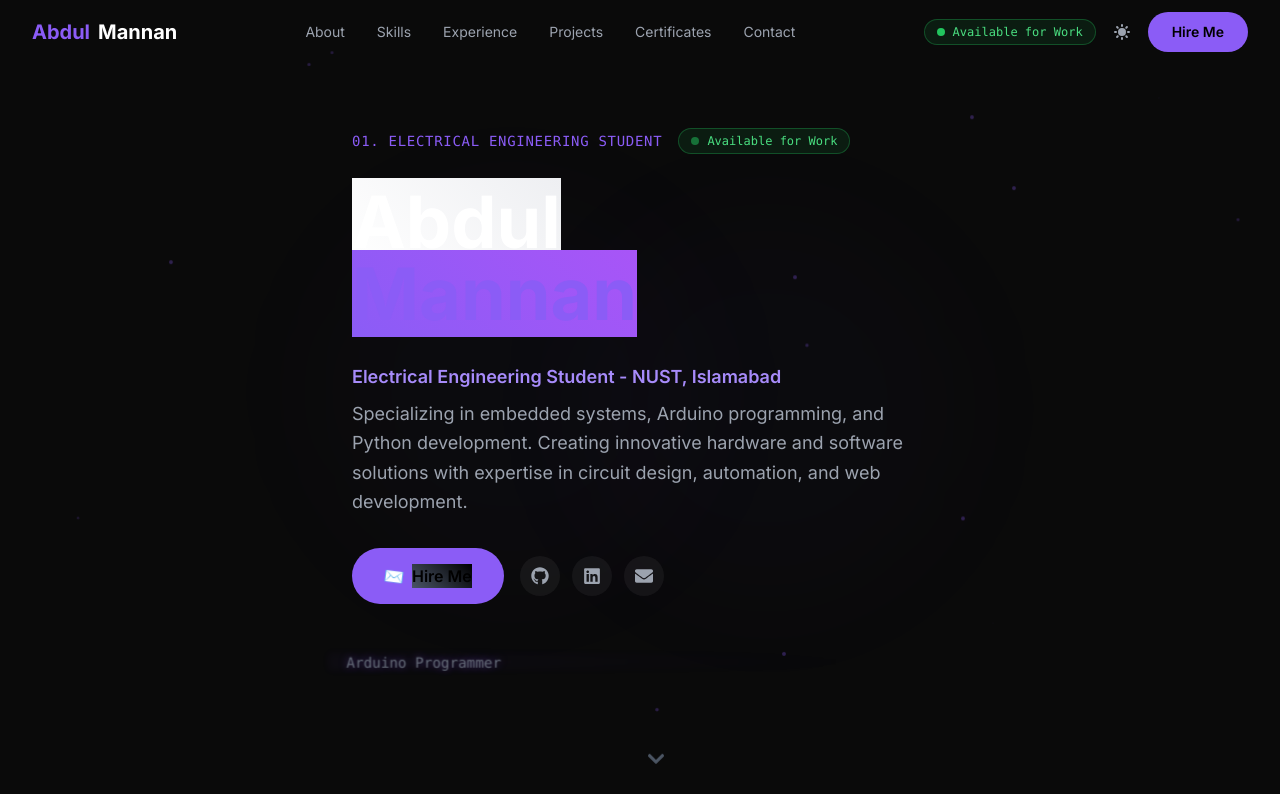
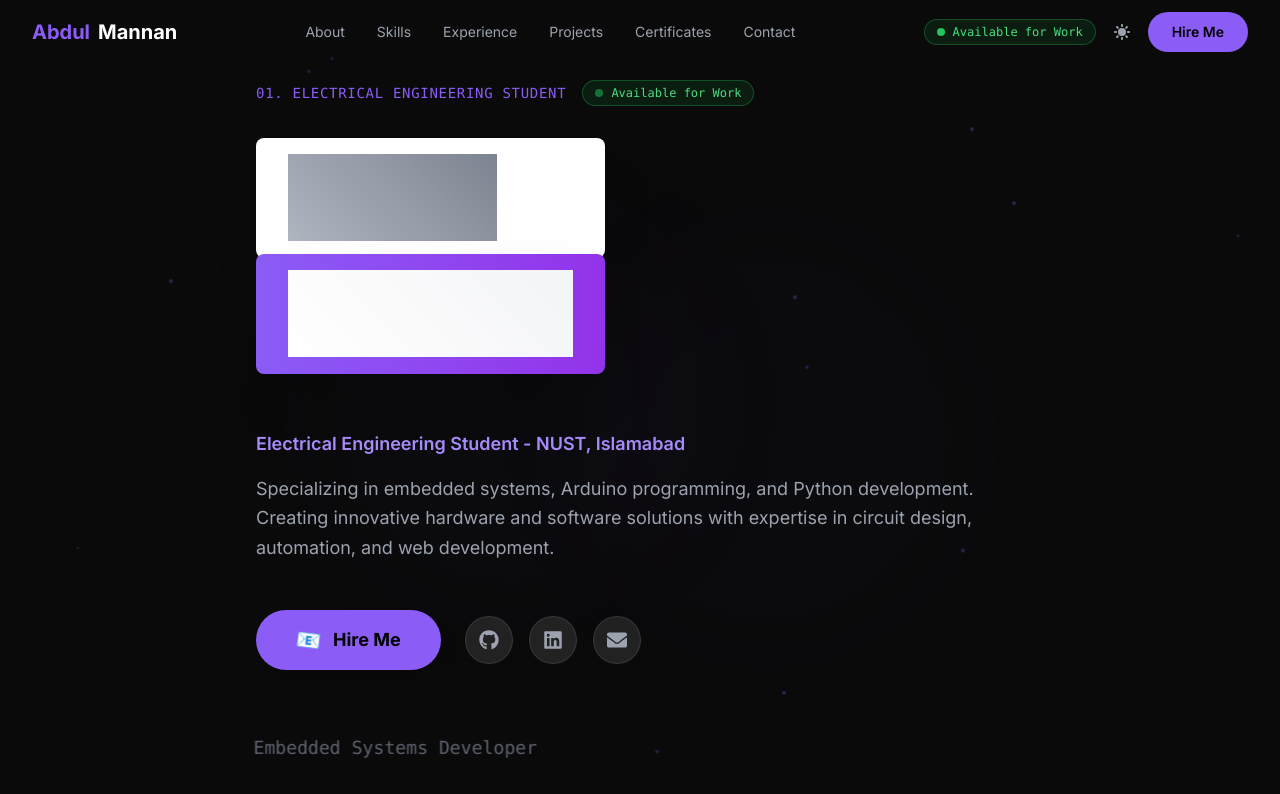
Before and after one commit to abdmananch16/Portfolio-Website, a Next.js app: page / in a window 1280 px wide. Shown: the top 794 px of the page. Built offline with nearby package versions, Linux system fonts and the light colour scheme; a web font is replaced by a local one.

Commit message:
Update hero section with card-based name design, improved spacing and layout to match reference image

```diff
--- a/components/Hero.tsx
+++ b/components/Hero.tsx
@@ -46,35 +46,38 @@ const Hero = () => {
               </div>
             </motion.div>
 
-            {/* Large Heading */}
+            {/* Large Heading with Card Design */}
             <motion.div
               initial={{ opacity: 0, y: 30 }}
               animate={{ opacity: 1, y: 0 }}
               transition={{ delay: 0.3 }}
-              className="mb-8"
+              className="mb-8 flex flex-col items-center lg:items-start"
             >
-              <h1 className="text-4xl sm:text-5xl md:text-6xl lg:text-7xl font-bold text-white leading-[0.9] mb-4">
-                <motion.span
-                  initial={{ opacity: 0, x: -30, rotateX: -90 }}
-                  animate={{ opacity: 1, x: 0, rotateX: 0 }}
+              {/* Name Cards */}
+              <div className="relative mb-6">
+                {/* Abdul Card - White Background */}
+                <motion.div
+                  initial={{ opacity: 0, y: 20, rotateX: -45 }}
+                  animate={{ opacity: 1, y: 0, rotateX: 0 }}
                   transition={{
                     delay: 0.5,
                     duration: 0.8,
                     type: "spring",
                     stiffness: 100
                   }}
-                  className="block"
+                  className="bg-white text-gray-300 px-8 py-6 rounded-lg shadow-2xl mb-4 relative z-10"
                   whileHover={{
-                    scale: 1.05,
-                    textShadow: "0 0 20px rgba(255, 255, 255, 0.5)"
+                    scale: 1.02,
+                    boxShadow: "0 20px 40px rgba(255, 255, 255, 0.1)"
                   }}
                 >
+                  <h1 className="text-4xl sm:text-5xl md:text-6xl lg:text-7xl font-bold leading-none">
                     <motion.span
                       animate={{
                         background: [
-                        "linear-gradient(45deg, #fff, #fff)",
-                        "linear-gradient(45deg, #fff, #e5e7eb)",
-                        "linear-gradient(45deg, #fff, #fff)"
+                          "linear-gradient(45deg, #d1d5db, #9ca3af)",
+                          "linear-gradient(45deg, #9ca3af, #6b7280)",
+                          "linear-gradient(45deg, #d1d5db, #9ca3af)"
                         ]
                       }}
                       transition={{
@@ -85,32 +88,38 @@ const Hero = () => {
                       style={{
                         backgroundClip: "text",
                         WebkitBackgroundClip: "text",
+                        color: "transparent"
                       }}
                     >
                       Abdul
                     </motion.span>
-                </motion.span>
-                <motion.span
-                  initial={{ opacity: 0, x: 30, rotateX: 90 }}
-                  animate={{ opacity: 1, x: 0, rotateX: 0 }}
+                  </h1>
+                </motion.div>
+
+                {/* Mannan Card - Violet Background */}
+                <motion.div
+                  initial={{ opacity: 0, y: 20, rotateX: 45 }}
+                  animate={{ opacity: 1, y: 0, rotateX: 0 }}
                   transition={{
                     delay: 0.7,
                     duration: 0.8,
                     type: "spring",
                     stiffness: 100
                   }}
-                  className="block text-violet-500"
+                  className="bg-gradient-to-r from-violet-500 to-purple-600 text-white px-8 py-6 rounded-lg shadow-2xl relative z-20"
+                  style={{ marginTop: '-20px' }}
                   whileHover={{
-                    scale: 1.05,
-                    textShadow: "0 0 20px rgba(139, 92, 246, 0.8)"
+                    scale: 1.02,
+                    boxShadow: "0 20px 40px rgba(139, 92, 246, 0.3)"
                   }}
                 >
+                  <h1 className="text-4xl sm:text-5xl md:text-6xl lg:text-7xl font-bold leading-none">
                     <motion.span
                       animate={{
                         background: [
-                        "linear-gradient(45deg, #8B5CF6, #A855F7)",
-                        "linear-gradient(45deg, #A855F7, #C084FC)",
-                        "linear-gradient(45deg, #8B5CF6, #A855F7)"
+                          "linear-gradient(45deg, #ffffff, #f3f4f6)",
+                          "linear-gradient(45deg, #f3f4f6, #e5e7eb)",
+                          "linear-gradient(45deg, #ffffff, #f3f4f6)"
                         ]
                       }}
                       transition={{
@@ -122,53 +131,62 @@ const Hero = () => {
                       style={{
                         backgroundClip: "text",
                         WebkitBackgroundClip: "text",
+                        color: "transparent"
                       }}
                     >
                       Mannan
                     </motion.span>
-                </motion.span>
                   </h1>
+                </motion.div>
+              </div>
             </motion.div>
 
             {/* Description */}
-            <motion.p
+            <motion.div
               initial={{ opacity: 0, y: 20 }}
               animate={{ opacity: 1, y: 0 }}
               transition={{ delay: 0.9 }}
-              className="text-gray-400 text-lg leading-relaxed mb-8 max-w-xl mx-auto lg:mx-0"
+              className="mb-12 text-center lg:text-left"
             >
-              <motion.span
+              <motion.p
                 initial={{ opacity: 0 }}
                 animate={{ opacity: 1 }}
                 transition={{ delay: 1.1, duration: 1 }}
-                className="text-violet-400 font-semibold block mb-2"
+                className="text-violet-400 font-semibold text-lg mb-4"
               >
                 Electrical Engineering Student - NUST, Islamabad
-              </motion.span>
+              </motion.p>
+              <motion.p
+                initial={{ opacity: 0 }}
+                animate={{ opacity: 1 }}
+                transition={{ delay: 1.3, duration: 1 }}
+                className="text-gray-400 text-lg leading-relaxed max-w-3xl mx-auto lg:mx-0"
+              >
                 Specializing in embedded systems, Arduino programming, and Python development.
                 Creating innovative hardware and software solutions with expertise in circuit design,
                 automation, and web development.
               </motion.p>
+            </motion.div>
 
             {/* CTA Button */}
             <motion.div
               initial={{ opacity: 0, y: 20 }}
               animate={{ opacity: 1, y: 0 }}
-              transition={{ delay: 1.3 }}
-              className="flex items-center gap-4 mb-8 justify-center lg:justify-start"
+              transition={{ delay: 1.5 }}
+              className="flex items-center gap-6 mb-16 justify-center lg:justify-start"
             >
               {/* Hire Me Button */}
               <motion.a
                 href="mailto:abdmananch16@gmail.com?subject=Job Opportunity&body=Hi Abdul Mannan, I would like to discuss a job opportunity with you."
-                className="group px-8 py-4 bg-violet-500 hover:bg-violet-600 text-black font-semibold rounded-full transition-all flex items-center gap-2"
+                className="group px-10 py-4 bg-violet-500 hover:bg-violet-600 text-black font-bold rounded-full transition-all flex items-center gap-3 text-lg shadow-xl"
                 whileHover={{
                   scale: 1.05,
-                  boxShadow: "0 0 25px rgba(139, 92, 246, 0.5)"
+                  boxShadow: "0 10px 30px rgba(139, 92, 246, 0.4)"
                 }}
                 whileTap={{ scale: 0.95 }}
                 initial={{ opacity: 0, x: 20 }}
                 animate={{ opacity: 1, x: 0 }}
-                transition={{ delay: 1.5 }}
+                transition={{ delay: 1.7 }}
               >
                 <motion.span
                   animate={{
@@ -179,29 +197,15 @@ const Hero = () => {
                     repeat: Infinity,
                     ease: "easeInOut"
                   }}
+                  className="text-xl"
                 >
-                  ✉️
+                  📧
                 </motion.span>
-                <motion.span
-                  animate={{
-                    background: [
-                      "linear-gradient(45deg, #000, #000)",
-                      "linear-gradient(45deg, #4a5568, #000)",
-                      "linear-gradient(45deg, #000, #000)"
-                    ]
-                  }}
-                  transition={{
-                    duration: 2,
-                    repeat: Infinity,
-                    ease: "easeInOut"
-                  }}
-                >
                 Hire Me
-                </motion.span>
               </motion.a>
 
               {/* Social Icons */}
-              <div className="flex items-center gap-3">
+              <div className="flex items-center gap-4">
                 {[
                   { icon: FaGithub, href: 'https://github.com', label: 'GitHub' },
                   { icon: FaLinkedin, href: 'https://linkedin.com/in/abdul-mannan-23a0bb3a5', label: 'LinkedIn' },
@@ -210,12 +214,15 @@ const Hero = () => {
                   <motion.a
                     key={index}
                     href={social.href}
-                    className="w-10 h-10 flex items-center justify-center rounded-full bg-white/5 hover:bg-white/10 text-gray-400 hover:text-white transition-all"
-                    whileHover={{ scale: 1.1, y: -2 }}
+                    className="w-12 h-12 flex items-center justify-center rounded-full bg-white/10 hover:bg-violet-500/20 text-gray-400 hover:text-violet-400 transition-all border border-white/10 hover:border-violet-500/50"
+                    whileHover={{ scale: 1.1, y: -3 }}
                     whileTap={{ scale: 0.9 }}
+                    initial={{ opacity: 0, y: 20 }}
+                    animate={{ opacity: 1, y: 0 }}
+                    transition={{ delay: 1.9 + index * 0.1 }}
                     title={social.label}
                   >
-                    <social.icon size={18} />
+                    <social.icon size={20} />
                   </motion.a>
                 ))}
               </div>
@@ -225,43 +232,26 @@ const Hero = () => {
             <motion.div
               initial={{ opacity: 0 }}
               animate={{ opacity: 1 }}
-              transition={{ delay: 1.5 }}
-              className="mt-12 text-gray-500 text-sm font-mono"
+              transition={{ delay: 2.2 }}
+              className="text-gray-500 text-lg font-mono text-center lg:text-left"
             >
               <motion.div
                 animate={{
-                  opacity: [0.5, 1, 0.5],
-                  scale: [1, 1.02, 1],
-                  textShadow: [
-                    "0 0 0px rgba(139, 92, 246, 0)",
-                    "0 0 10px rgba(139, 92, 246, 0.5)",
-                    "0 0 0px rgba(139, 92, 246, 0)"
-                  ]
-                }}
-                transition={{
-                  duration: 2,
-                  repeat: Infinity,
-                  ease: "easeInOut"
-                }}
-                className="relative"
-              >
-                <motion.div
-                  className="absolute inset-0 bg-gradient-to-r from-violet-500/20 to-transparent blur-sm"
-                  animate={{
-                    opacity: [0, 0.3, 0],
-                    scale: [0.8, 1.2, 0.8]
+                  opacity: [0.6, 1, 0.6],
+                  scale: [1, 1.01, 1],
                 }}
                 transition={{
                   duration: 3,
                   repeat: Infinity,
                   ease: "easeInOut"
                 }}
-                />
+                className="relative"
+              >
                 <TypeAnimation
                   sequence={[
+                    'Arduino Programmer',
+                    2000,
                     'Embedded Systems Developer',
-                    2000,
-                    'Arduino Programmer',
                     2000,
                     'Python Developer',
                     2000,
```
Lines whose indentation alone changed are shown as unchanged.
